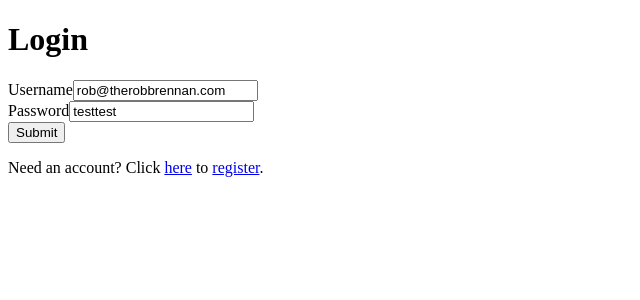
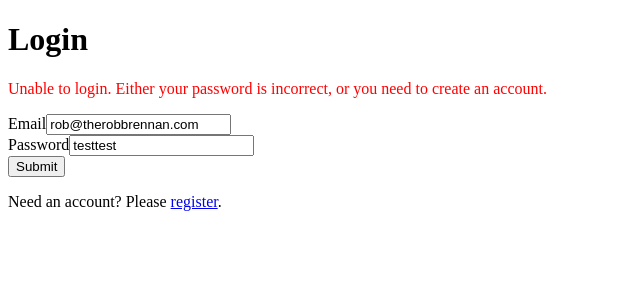
Before and after one commit to TheRobBrennan/grandstack-seed, a React (Create React App) app in the folder app/: page /login in a window 1280 px wide. Both pictures are taken after a click on the button "Submit". Shown: the top 300 px of the page, without its empty margins (0-640 px from the left). Built offline with nearby package versions, Linux system fonts and the light colour scheme; no server answers; the HTML template or start-up script is replaced by a standard one.

Commit message:
Enhanced login form to display an error message

```diff
--- a/app/src/components/login/Login.tsx
+++ b/app/src/components/login/Login.tsx
@@ -11,17 +11,28 @@ const SIGN_IN = gql`
 `;
 
 export const Login = () => {
-  const [Login, { data }] = useMutation(SIGN_IN);
+  let friendlyErrorMessage
+  const [Login, { data, error }] = useMutation(SIGN_IN);
   const { register, handleSubmit } = useForm({
     defaultValues: {
-      username: 'rob@therobbrennan.com',
+      email: 'rob@therobbrennan.com',
       password: 'testtest',
     }
   });
 
   const onSubmit = (data: any) => {
-    Login({ variables: { email: data.username, password: data.password } });
+    Login({ variables: { email: data.email, password: data.password } }).catch(err => {
+      console.error(`Unable to register a new user: ${err}`)
+    });
   };
+
+  if (error && error.message) {
+    switch (true) {
+      default:
+        friendlyErrorMessage = `Unable to login. Either your password is incorrect, or you need to create an account.`
+        break
+    }
+  }
 
   if (data) {
     localStorage.setItem("token", data.Login);
@@ -31,10 +42,13 @@ export const Login = () => {
   return (
     <>
       <h1>Login</h1>
+      {error && error.message && (
+        <p style={{ color: 'red' }}>{friendlyErrorMessage}</p>
+      )}
       <form onSubmit={handleSubmit(onSubmit)}>
         <div>
-          <label htmlFor="username">Username</label>
-          <input name="username" ref={register} />
+          <label htmlFor="email">Email</label>
+          <input name="email" ref={register} />
         </div>
         <div>
           <label htmlFor="password">Password</label>
@@ -42,7 +56,7 @@ export const Login = () => {
         </div>
         <button type="submit">Submit</button>
       </form>
-      <p>Need an account? Click <Link to="/register">here</Link> to <Link to="/register">register</Link>.</p>
+      <p>Need an account? Please <Link to="/register">register</Link>.</p>
     </>
   );
 };
```
